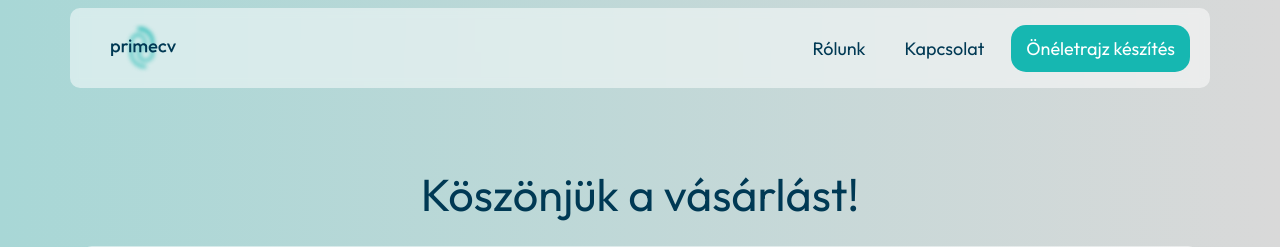
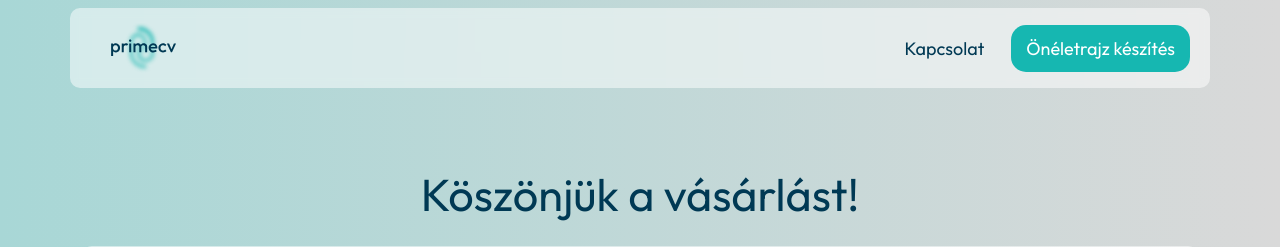
Before and after one commit to Kiralyroli/karrier, a Symfony app: template templates/cart/success.html.twig in a window 1280 px wide. Shown: the top 247 px of the page. Run offline with Twig, Linux system fonts and the light colour scheme; the template is opened without the code that fills it: most values are stand-ins (such as "Sample title", 1, 10 or a date in 2020); style sheets or scripts are compiled from the project's sources; some libraries are stand-ins or nearby versions.

Commit message:
rólunk oldal ideiglenes elrejtése

```diff
--- a/templates/components/header.html.twig
+++ b/templates/components/header.html.twig
@@ -12,9 +12,9 @@
             </div>
             <div class="collapse navbar-collapse justify-content-end" id="navbarNav">
                 <ul class="navbar-nav">
-                    <li class="nav-item">
-                        <a class="nav-link" href="{{ path('about_page') }}">Rólunk</a>
-                    </li>
+{#                    <li class="nav-item">#}
+{#                        <a class="nav-link" href="{{ path('about_page') }}">Rólunk</a>#}
+{#                    </li>#}
                     <li class="nav-item">
                         <a class="nav-link" href="{{ path('contact_page') }}">Kapcsolat</a>
                     </li>
```
